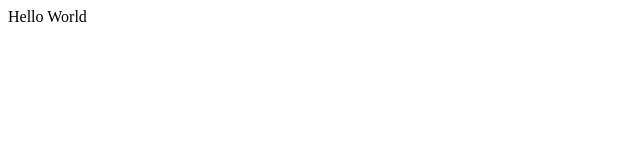
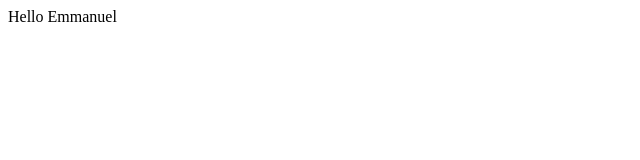
Before and after one commit to emmanuelolivo1002/test, a plain HTML site: page index.html in a window 1280 px wide. Shown: the full height of the page, 0-640 px from the left. Drawn offline with Linux system fonts and the light colour scheme.

Commit message:
UpsTE INDEX

```diff
--- a/index.html
+++ b/index.html
@@ -9,7 +9,7 @@
 </head>
 
 <body>
-    Hello World
+    Hello Emmanuel
 </body>
 
 </html>
```
